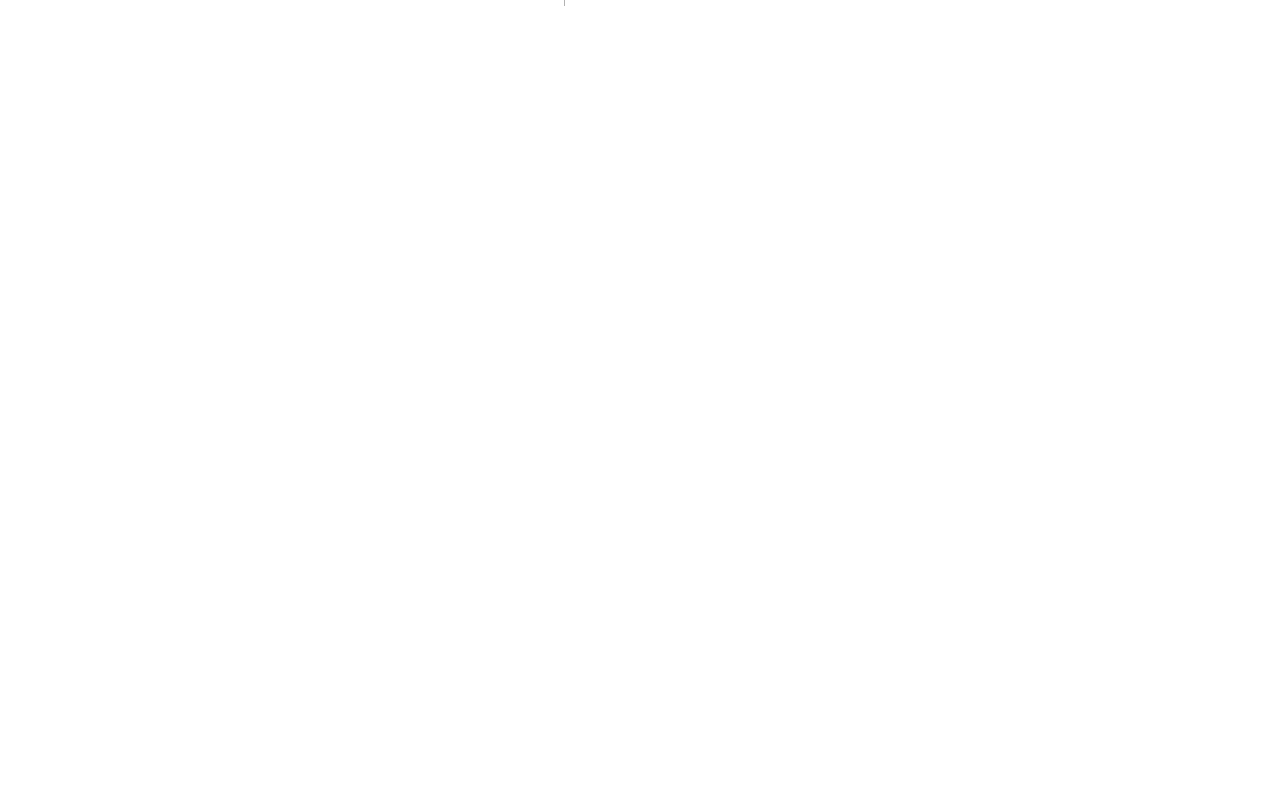
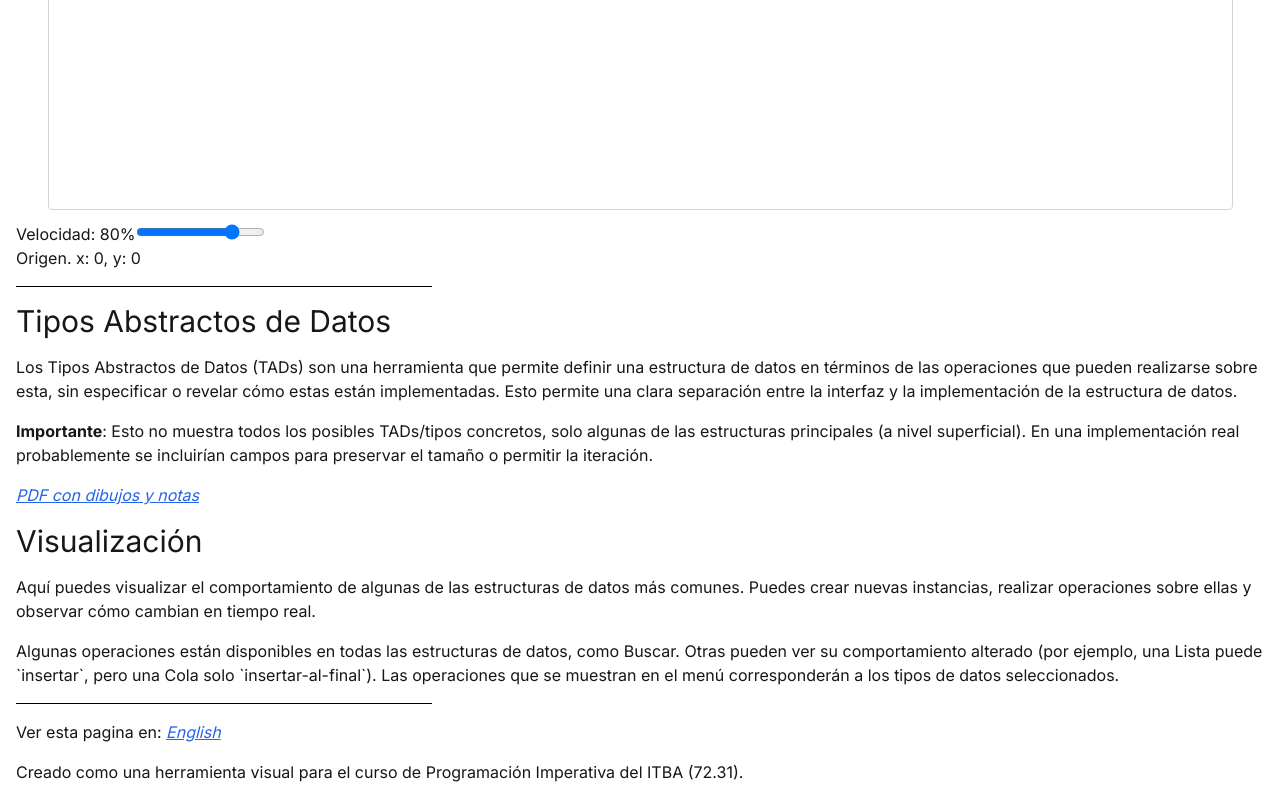
Before and after one commit to itba-tpietravallo/pi-visualizer, a Next.js app: page /es in a window 1280 px wide. Before the commit this address had no page. Shown: the part 419-1219 px from the top of the page. Before the commit the page ends 800 px from the top, so only its background shows below. Built offline with nearby package versions, Linux system fonts and the light colour scheme.

Commit message:
feat: i18n

```diff
--- /dev/null
+++ b/app/[locale]/layout.tsx
@@ -0,0 +1,55 @@
+// Fonts and metadata
+import type { Metadata, Viewport } from "next";
+import { Inter } from 'next/font/google'
+
+// i18n
+import { notFound } from "next/navigation";
+import { routing } from '@/i18n/routing';
+import { getMessages } from "next-intl/server";
+import { NextIntlClientProvider } from "next-intl";
+
+// Global css
+import "../globals.css";
+import { use } from "react";
+
+export const metadata: Metadata = {
+  title: "ITBA PI - Data structure visualization",
+  description: "Visualization tool for the Imperative Programming (72.31) course at ITBA",
+};
+
+export const viewport: Viewport = {
+	initialScale: 1,
+	minimumScale: 1,
+	maximumScale: 1,
+	width: "device-width",
+	height: "device-height",
+	userScalable: false,
+};
+
+const inter = Inter({ subsets: ['latin'] });
+
+export default async function LocaleLayout({
+	children,
+	params,
+  }: {
+	children: React.ReactNode;
+	params: { locale: string };
+  }) {
+	const { locale } = await params;
+	// Ensure that the incoming `locale` is valid
+	if (!routing.locales.includes(locale as any)) {
+	  notFound();
+	}
+
+	const messages = await getMessages();
+
+	return (
+		<html lang={locale}>
+			<body className={`${inter.className}`}>
+				<NextIntlClientProvider messages={messages}>
+					{children}
+				</NextIntlClientProvider>
+			</body>
+		</html>
+	);
+}
--- a/app/page.tsx
+++ b/app/[locale]/page.tsx
@@ -1,6 +1,7 @@
 "use client";
 
-import { useEffect, useLayoutEffect, useRef, useState } from "react";
+import { useEffect, useLayoutEffect, useMemo, useRef, useState } from "react";
+import { useMessages, useTranslations } from "next-intl";
 
 import Menu from "./menu";
 import { createDefaultStructure, createStructure, setContext, Structure, StructureType, setIntervalMS as setGeneratorPause, setZoom } from "./datastructures";
@@ -159,9 +160,15 @@ export default function Home() {
 		DATA_STRUCTURE?.draw();
 	}
 
+	const t = useTranslations();
+
+	const availableLanguagesButtons = Object.keys( (useMessages()["other-languages"] as any)["languages"] ).map((lang: string) => {
+		return <a className="text-blue-600 underline italic" target="_self" key={lang} href={t(`other-languages.${lang}-link`)}>{t(`other-languages.languages.${lang}`)}</a>
+	});
+
 	return (
-	<main className="min-h-full w-full flex flex-col gap-y-4 bg-white/50 backdrop-blur rounded p-4 lg:p-16">
-		<h1 className="text-xl">Data structures visualizer</h1>
+		<main className="min-h-full w-full flex flex-col gap-y-4 bg-white/50 backdrop-blur rounded p-4">
+			<h1 className="text-xl">{ t('title') }</h1>
 
 			<hr className="border-black w-1/3"/>
 
@@ -187,32 +194,40 @@ export default function Home() {
 
 				<div className="w-full flex flex-col items-start">
 					<div className="inline-block">
-					<p className="inline-block w-[120px]">Speed: {Math.round((speed))}%</p>
+						<p className="inline-block w-[120px]">{ t('buttons.speed') }: {Math.round((speed))}%</p>
 						<input className="inline-block" type="range" min="10" max="100" defaultValue={speed} onChange={(e) => setSpeed(e.target.valueAsNumber) } />
 					</div>
-				<p className="w-fit">Origin. x: {origin.x}, y: {origin.y}</p>
+					<p className="w-fit">{ t('buttons.origin') }. x: {origin.x}, y: {origin.y}</p>
 				</div>
 			</div>
 
 			<hr className="border-black w-1/3"/>
 
-		<h2 className="text-3xl">Abstract Data Types</h2>
+			<h2 className="text-3xl">{ t('about.abstract-data-types') }</h2>
 
-		<p>Abstract Data Types (ADTs) are a way to define a data structure in terms of the operations that can be performed on it, without specifying how these operations are implemented. This allows for a clear separation between the interface and the implementation of the data structure.</p>
+			<p>{ t('about.abstract-data-types-description') }</p>
 
-		<p><b>Important:</b> This does not show a full ADT/CDT, only the underlying data strucures. In a real implementation, things like size/iteration fields would likely be present </p>
+			<p>{ t.rich('about.abstract-data-types-note', {
+				important: (chunks) => <b>{chunks}</b>
+			}) }</p>
 
-		<a className="text-blue-600 underline italic" href="https://drive.google.com/file/d/17VZRI6vXP_2iiNOnay4TkWqRTE_6jGTH/view?usp=sharing" target="_blank">PDF Guide with notes and drawings</a>
+			<div>{
+				t.rich('about.abstract-data-types-pdf-guide', {
+					pdf: (chunks) => <a className="text-blue-600 underline italic" href="https://drive.google.com/file/d/17VZRI6vXP_2iiNOnay4TkWqRTE_6jGTH/view?usp=sharing" target="_blank">{chunks}</a>
+				})
+			}</div>
 
-		<h2 className="text-3xl">Visualization</h2>
+			<h2 className="text-3xl">{ t('about.visualization') }</h2>
 
-		<p>Here you can visualize the behavior of some of the most common data structures. You can create new instances, perform operations on them and see how they change in real time.</p>
+			<p>{ t('about.visualization-description') }</p>
 
-		<p>Some operations are available on all data structures, like Search. Others may see their behaviour altered (for example a List may `insert` but a Queue will only `insert-last`). The operations displayed on the menu will correspond to the selected data types</p>
+			<p>{ t('about.visualization-available-actions') }</p>
 
 			<hr className="border-black w-1/3"/>
 
-		<p>Created as a visual aid for the Imperative Programming course at ITBA (72.31).</p>
+			<p>{ t('other-languages.see-lang-version') }: { availableLanguagesButtons }</p>
+
+			<p>{ t('created-by') }</p>
 		</main>
 	);
 }
--- a/app/layout.tsx
+++ /dev/null
@@ -1,35 +0,0 @@
-import type { Metadata, Viewport } from "next";
-import { Inter } from 'next/font/google'
-
-import "./globals.css";
-
-
-export const metadata: Metadata = {
-  title: "ITBA PI - Data structure visualization",
-  description: "Visualization tool for the Imperative Programming (72.31) course at ITBA",
-};
-
-export const viewport: Viewport = {
-	initialScale: 1,
-	minimumScale: 1,
-	maximumScale: 1,
-	width: "device-width",
-	height: "device-height",
-	userScalable: false,
-};
-
-const inter = Inter({ subsets: ['latin'] });
-
-export default function RootLayout({
-  children,
-}: Readonly<{
-  children: React.ReactNode;
-}>) {
-	return (
-		<html lang="en">
-		<body className={`${inter.className}`}>
-			{children}
-		</body>
-		</html>
-	);
-}
--- /dev/null
+++ b/i18n/messages/en.json
@@ -0,0 +1,24 @@
+{
+    "title": "Data structures visualizer",
+    "buttons": {
+        "speed": "Speed",
+        "origin": "Origin"
+    },
+    "about": {
+        "abstract-data-types": "Abstract Data Types",
+        "abstract-data-types-description": "Abstract Data Types (ADTs) are a way to define a data structure in terms of the operations that can be performed on it, without specifying how these operations are implemented. This allows for a clear separation between the interface and the implementation of the data structure.",
+        "abstract-data-types-note": "<important>Important</important>: This does not show a full ADT/CDT, only the underlying data strucures. In a real implementation, things like size/iteration fields would likely be present",
+        "abstract-data-types-pdf-guide": "<pdf>PDF Guide with notes and drawings (in Spanish)</pdf>",
+        "visualization": "Visualization",
+        "visualization-description": "Here you can visualize the behavior of some of the most common data structures. You can create new instances, perform operations on them and see how they change in real time.",
+        "visualization-available-actions": "Some operations are available on all data structures, like Search. Others may see their behaviour altered (for example a List may `insert` but a Queue will only `insert-last`). The operations displayed on the menu will correspond to the selected data types"
+    },
+    "other-languages": {
+        "see-lang-version": "See this page in",
+        "languages": {
+            "spanish": "Español"
+        },
+        "spanish-link": "/es"
+    },
+    "created-by": "Created as a visual aid for the Imperative Programming course at ITBA (72.31)."
+}
--- /dev/null
+++ b/i18n/messages/es.json
@@ -0,0 +1,24 @@
+{
+    "title": "Visualizador de estructuras de datos",
+    "buttons": {
+        "speed": "Velocidad",
+        "origin": "Origen"
+    },
+    "about": {
+        "abstract-data-types": "Tipos Abstractos de Datos",
+        "abstract-data-types-description": "Los Tipos Abstractos de Datos (TADs) son una herramienta que permite definir una estructura de datos en términos de las operaciones que pueden realizarse sobre esta, sin especificar o revelar cómo estas están implementadas. Esto permite una clara separación entre la interfaz y la implementación de la estructura de datos.",
+        "abstract-data-types-note": "<important>Importante</important>: Esto no muestra todos los posibles TADs/tipos concretos, solo algunas de las estructuras principales (a nivel superficial). En una implementación real probablemente se incluirían campos para preservar el tamaño o permitir la iteración.",
+        "abstract-data-types-pdf-guide": "<pdf>PDF con dibujos y notas</pdf>",
+        "visualization": "Visualización",
+        "visualization-description": "Aquí puedes visualizar el comportamiento de algunas de las estructuras de datos más comunes. Puedes crear nuevas instancias, realizar operaciones sobre ellas y observar cómo cambian en tiempo real.",
+        "visualization-available-actions": "Algunas operaciones están disponibles en todas las estructuras de datos, como Buscar. Otras pueden ver su comportamiento alterado (por ejemplo, una Lista puede `insertar`, pero una Cola solo `insertar-al-final`). Las operaciones que se muestran en el menú corresponderán a los tipos de datos seleccionados."
+    },
+    "other-languages": {
+        "see-lang-version": "Ver esta pagina en",
+        "languages": {
+            "english": "English"
+        },
+        "english-link": "/en"
+    },
+    "created-by": "Creado como una herramienta visual para el curso de Programación Imperativa del ITBA (72.31)."
+}
--- /dev/null
+++ b/i18n/request.ts
@@ -0,0 +1,19 @@
+// https://next-intl-docs.vercel.app/docs/getting-started/app-router/without-i18n-routing
+
+import { getRequestConfig } from 'next-intl/server';
+import { routing } from './routing';
+
+export default getRequestConfig(async ({requestLocale}) => {
+  // This typically corresponds to the `[locale]` segment
+  let locale = await requestLocale;
+
+  // Ensure that a valid locale is used
+  if (!locale || !routing.locales.includes(locale as any)) {
+    locale = routing.defaultLocale;
+  }
+
+  return {
+    locale,
+    messages: (await import(`./messages/${locale}.json`)).default
+  };
+});
--- /dev/null
+++ b/i18n/routing.ts
@@ -0,0 +1,17 @@
+// https://next-intl-docs.vercel.app/docs/getting-started/app-router/without-i18n-routing
+
+import { defineRouting } from 'next-intl/routing';
+import { createNavigation } from 'next-intl/navigation';
+
+export const routing = defineRouting({
+  // A list of all locales that are supported
+  locales: ['en', 'es'],
+
+  // Used when no locale matches
+  defaultLocale: 'en'
+});
+
+// Lightweight wrappers around Next.js' navigation APIs
+// that will consider the routing configuration
+export const {Link, redirect, usePathname, useRouter, getPathname} =
+  createNavigation(routing);
--- a/next.config.mjs
+++ b/next.config.mjs
@@ -1,3 +1,6 @@
+import createNextIntlPlugin from 'next-intl/plugin';
+
+
 const cspHeader = `
 default-src 'self';
 script-src 'self' 'unsafe-eval' 'unsafe-inline';
@@ -11,8 +14,10 @@ const cspHeader = `
 frame-ancestors https://tomaspietravallo.com;
 `
 
+const withNextIntl = createNextIntlPlugin();
+
 /** @type {import('next').NextConfig} */
-export default {
+export default withNextIntl({
     pageExtensions: ['js', 'jsx', 'ts', 'tsx', 'mdx'],
 	async headers() {
 		return [
@@ -28,4 +33,4 @@ export default {
 	devIndicators: {
 		appIsrStatus: false
 	}
-}
+})
```
Also changed, not shown: middleware.ts (added, +9 -0 lines), package.json (+6 -5 lines), app/[locale]/datastructures.tsx (renamed from app/datastructures.tsx), app/[locale]/menu.tsx (renamed from app/menu.tsx), 1 other file (tests, documents, lock files or other folders). Lines whose indentation alone changed are shown as unchanged.
